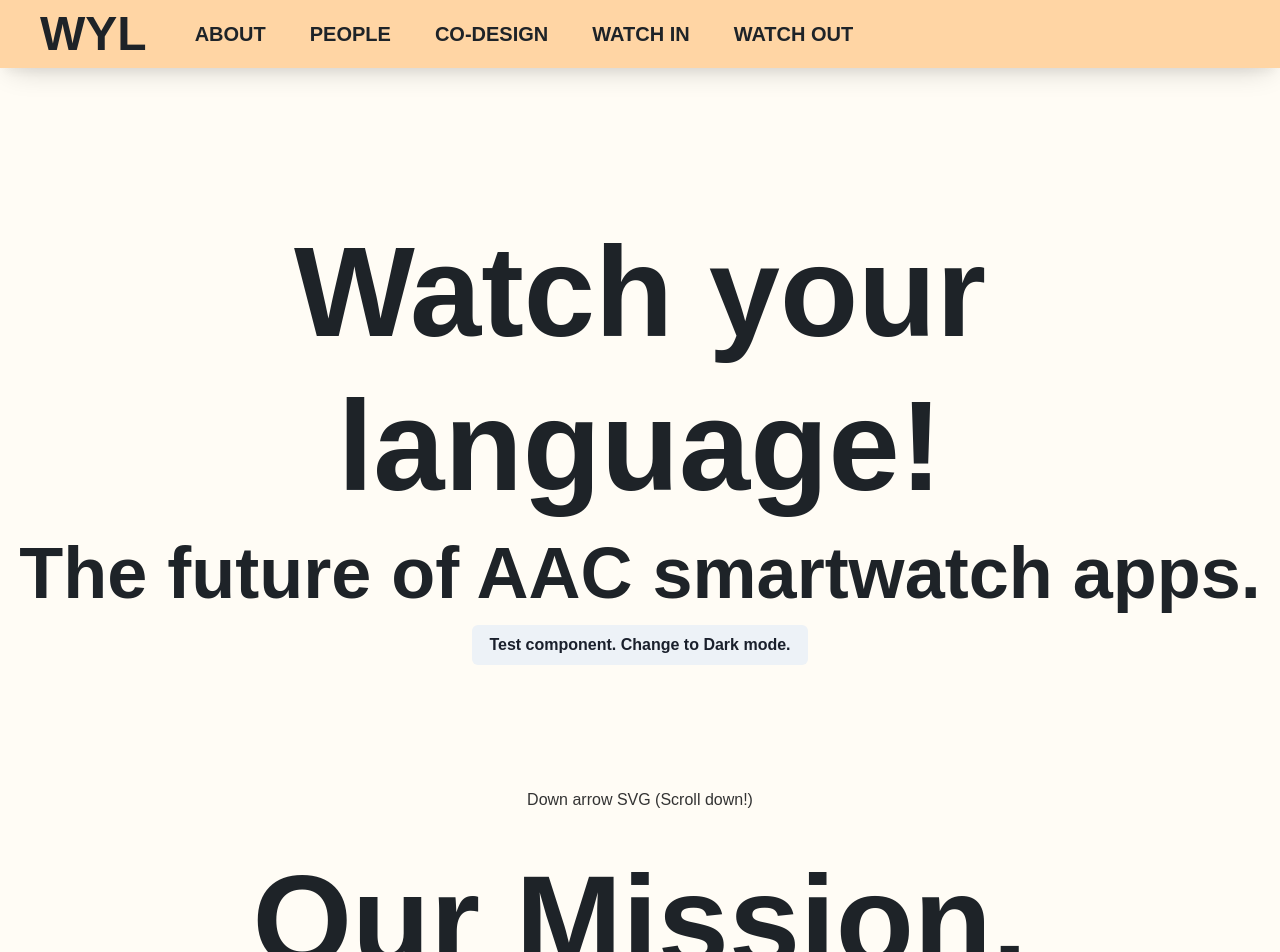
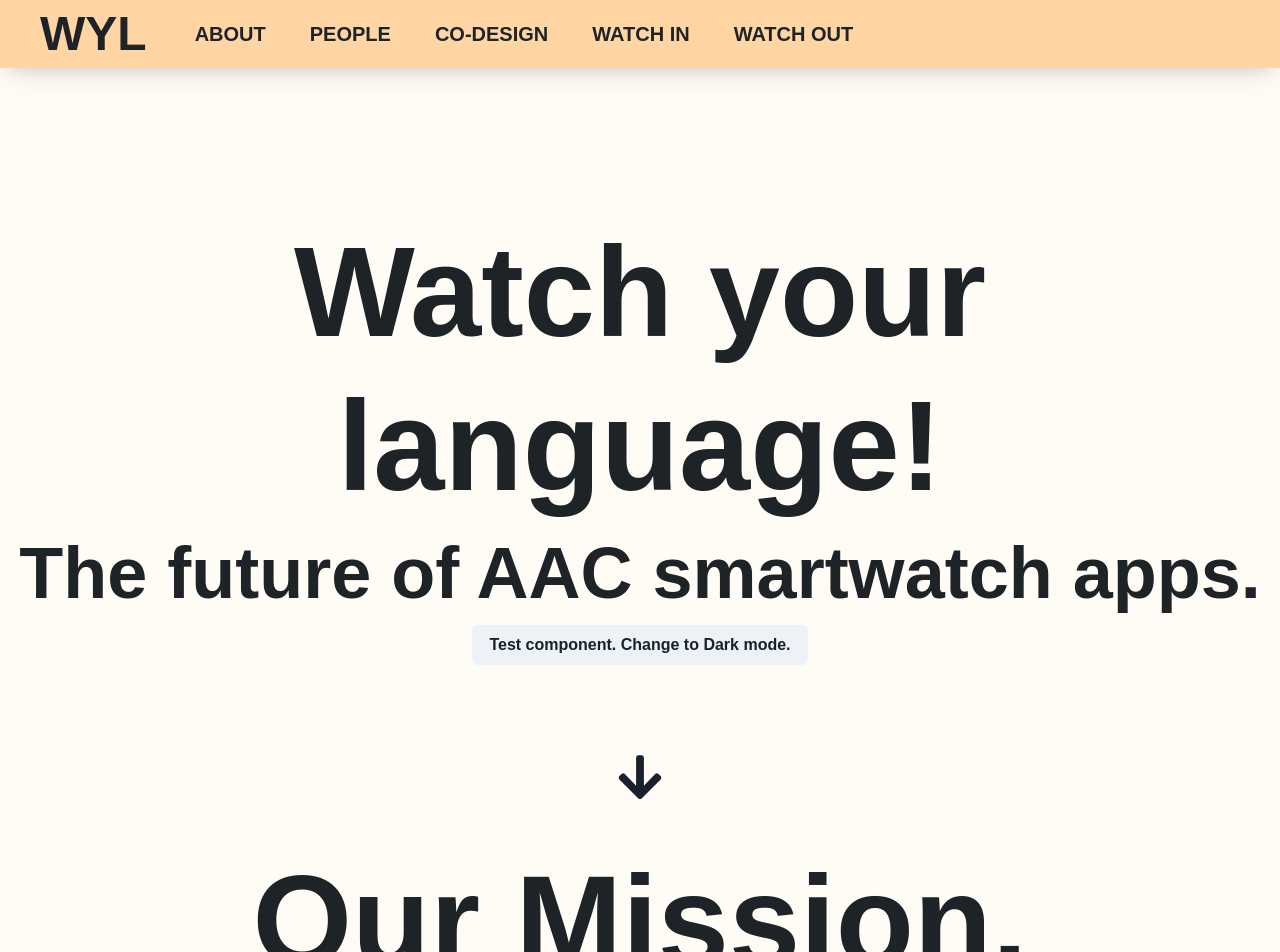
Before and after one commit to JSusak/AACAppSite, a React (Vite) app: page / in a window 1280 px wide. Shown: the top 952 px of the page. Built offline with nearby package versions, Linux system fonts and the light colour scheme.

Commit message:
refactor: add svg arrow to hero

```diff
--- a/src/pages/HomePage/components/TopHero/TopHero.tsx
+++ b/src/pages/HomePage/components/TopHero/TopHero.tsx
@@ -1,6 +1,7 @@
-import { Grid, Heading, VStack, Text } from "@chakra-ui/react";
+import { Grid, Heading, VStack, Box } from "@chakra-ui/react";
 import { TestComponent } from "../../../../components/TestComponent/TestComponent";
 import { ResponsiveSizes } from "../../../../responsiveSizes";
+import { SVGArrow } from "../SVGArrow/SVGArrow";
 
 export const TopHero = (): JSX.Element => {
   return (
@@ -22,15 +23,15 @@ export const TopHero = (): JSX.Element => {
         <TestComponent />
       </VStack>
 
-      <Text
+      <Box
         position="absolute"
         bottom="0"
         justifyContent={"center"}
         left="50%"
         transform="translate(-50%, 0)"
       >
-        Down arrow SVG (Scroll down!)
-      </Text>
+        <SVGArrow iconSize="50px" />
+      </Box>
     </Grid>
   );
 };
```
